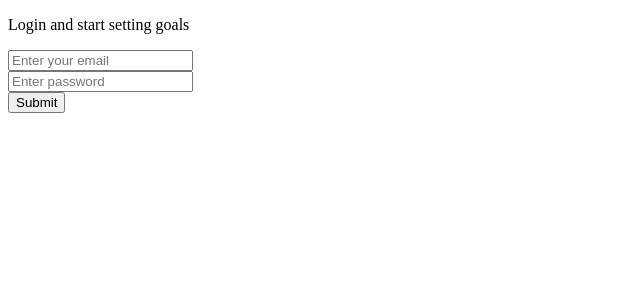
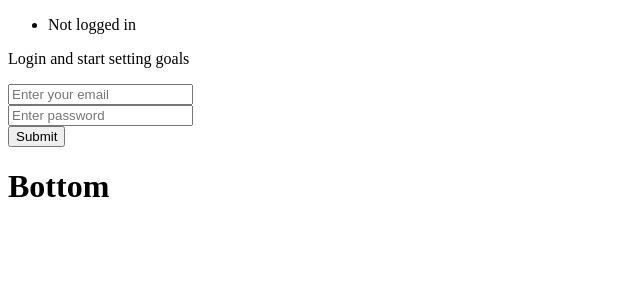
Before and after one commit to benjaminpritchard230/next-typescript-books-app, a Next.js app: page /login in a window 1280 px wide. Shown: the top 300 px of the page, without its empty margins (0-640 px from the left). Built offline with nearby package versions, Linux system fonts and the light colour scheme.

Commit message:
Add default layout

```diff
--- a/pages/_app.tsx
+++ b/pages/_app.tsx
@@ -1,3 +1,4 @@
+import Layout from "@/components/Layout";
 import { store } from "@/store/store";
 import type { NextPage } from "next";
 import type { AppProps } from "next/app";
@@ -14,7 +15,7 @@ type AppPropsWithLayout = AppProps & {
 
 export default function MyApp({ Component, pageProps }: AppPropsWithLayout) {
   // Use the layout defined at the page level, if available
-  const getLayout = Component.getLayout ?? ((page) => page);
+  const getLayout = Component.getLayout ?? ((page) => <Layout>{page}</Layout>);
 
   return (
     <Provider store={store}>{getLayout(<Component {...pageProps} />)}</Provider>
```
